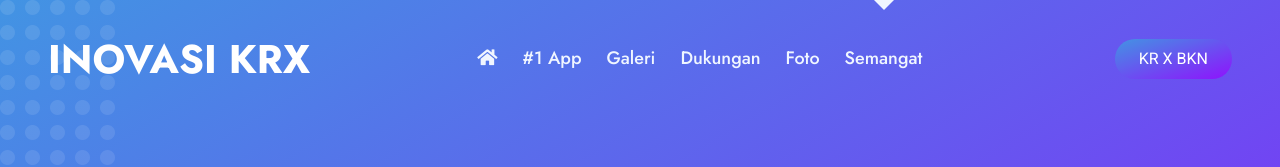
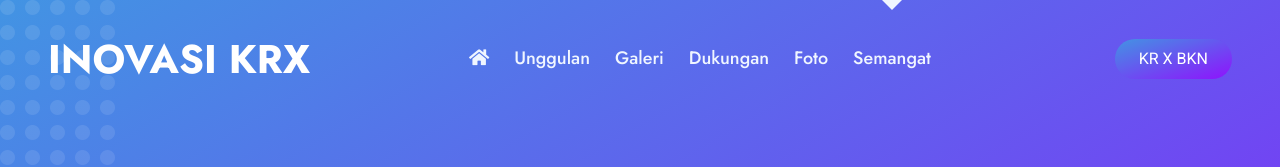
Before and after one commit to insuartawan/inovasi.github.io, a plain HTML site: page index.html in a window 1280 px wide. Shown: the top 167 px of the page. Drawn offline with nearby package versions, Linux system fonts and the light colour scheme.

Commit message:
ubah #1 jadi unggulan

```diff
--- a/index.html
+++ b/index.html
@@ -55,7 +55,7 @@
                 <div class="collapse navbar-collapse" id="navbarCollapse">
                     <div class="navbar-nav mx-auto py-0">
                         <a href="#home" class="nav-item nav-link active"><i class="fa fa-home"></i></a>
-                        <a href="#about" class="nav-item nav-link">#1 App</a>
+                        <a href="#about" class="nav-item nav-link">Unggulan</a>
                         <a href="#feature" class="nav-item nav-link">Galeri</a>
                         <a href="#dukungan" class="nav-item nav-link">Dukungan</a>
                         <a href="#foto" class="nav-item nav-link">Foto</a>
```
